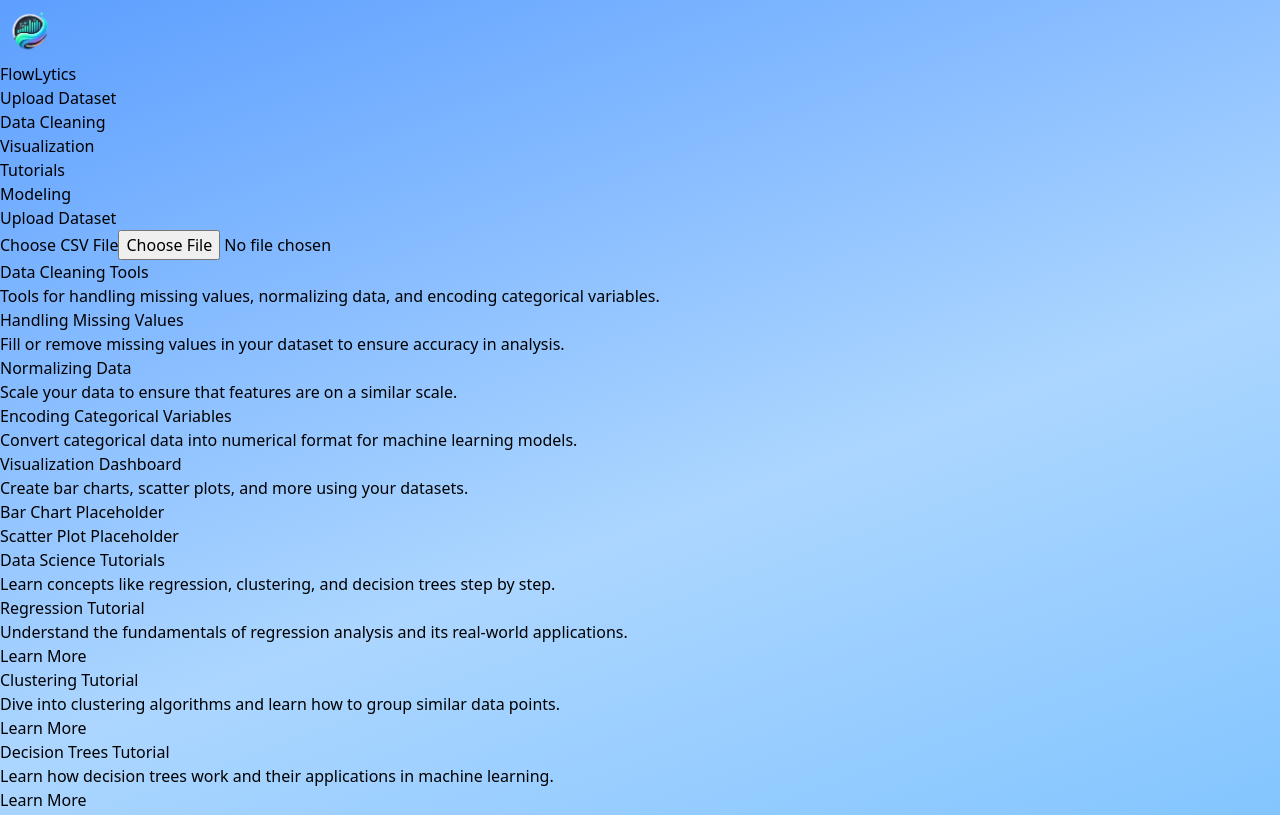
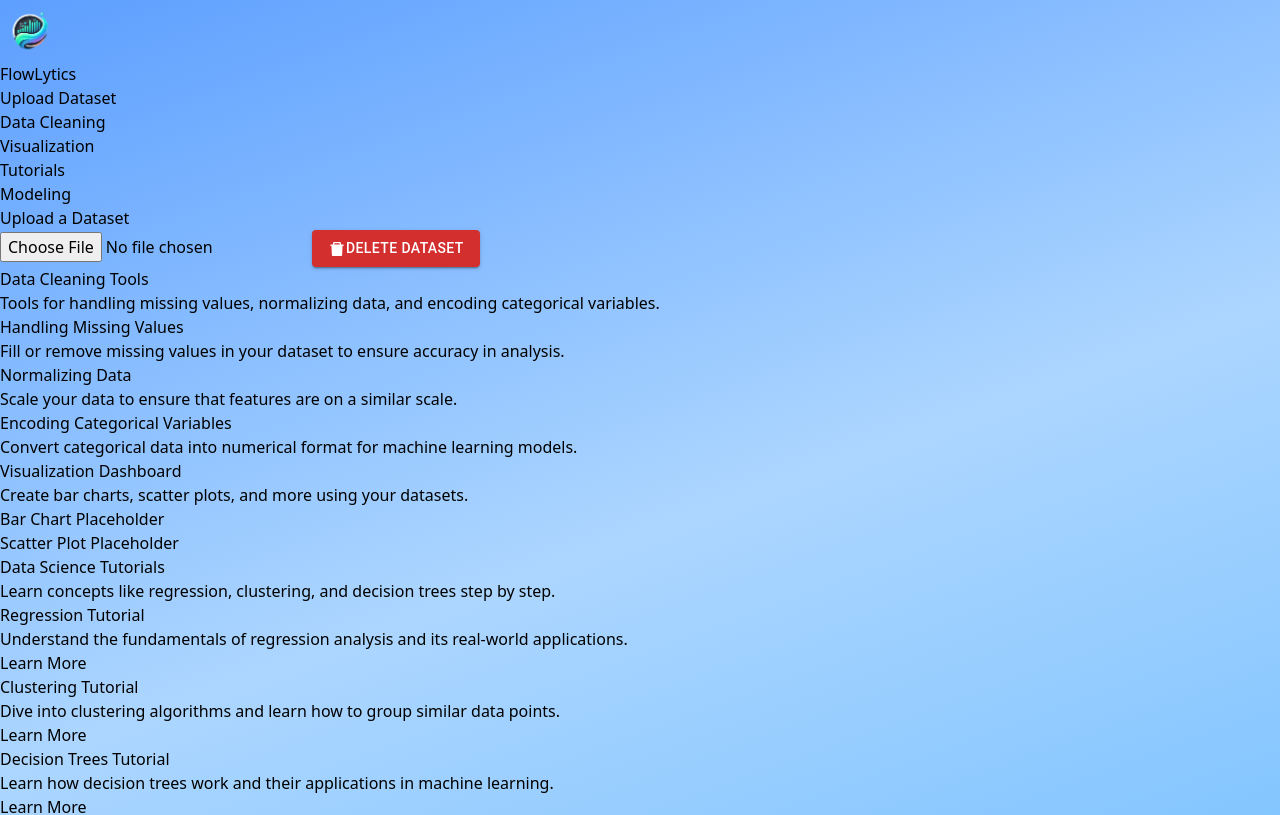
Before and after one commit to deepuzz11/Flowlytics, a React (Vite) app in the folder frontend/: page /flowlytics in a window 1280 px wide. Shown: the top 815 px of the page. Built offline with nearby package versions, Linux system fonts and the light colour scheme.

Commit message:
Dataset uploading

```diff
--- a/frontend/package.json
+++ b/frontend/package.json
@@ -13,8 +13,10 @@
     "@emotion/react": "^11.14.0",
     "@emotion/styled": "^11.14.0",
     "@mui/material": "^6.3.1",
+    "papaparse": "^5.5.1",
     "react": "^18.3.1",
     "react-dom": "^18.3.1",
+    "react-icons": "^5.4.0",
     "react-router-dom": "^7.1.1",
     "react-toastify": "^11.0.2"
   },
--- a/frontend/src/Component/DatasetUploader.jsx
+++ b/frontend/src/Component/DatasetUploader.jsx
@@ -1,39 +1,109 @@
 import React, { useState } from "react";
+import Papa from "papaparse";
+import { toast } from "react-toastify";
+import "react-toastify/dist/ReactToastify.css";
+import { Button } from "@mui/material";
+import { AiFillDelete } from "react-icons/ai";
 
 const DatasetUploader = () => {
-  const [file, setFile] = useState(null);
+  const [data, setData] = useState([]);
+  const [columns, setColumns] = useState([]);
+  const [fileInputKey, setFileInputKey] = useState(Date.now()); // To reset file input
 
   const handleFileUpload = (e) => {
-    setFile(e.target.files[0]);
-    alert("File uploaded successfully!");
+    const file = e.target.files[0];
+    if (file?.type !== "text/csv") {
+      toast.error("Please upload a valid CSV file.");
+      setData([]);
+      setColumns([]);
+      return;
+    }
+
+    Papa.parse(file, {
+      header: true,
+      skipEmptyLines: true,
+      complete: (result) => {
+        // Replace "�" with "_" in the parsed data
+        const cleanedData = result.data.map((row) =>
+          Object.fromEntries(
+            Object.entries(row).map(([key, value]) => [
+              key,
+              typeof value === "string" ? value.replace(/�/g, "_") : value,
+            ])
+          )
+        );
+
+        setData(cleanedData);
+        setColumns(Object.keys(cleanedData[0] || {}));
+      },
+      error: () => {
+        toast.error("Error parsing the CSV file.");
+      },
+    });
+  };
+
+  const handleDelete = () => {
+    setData([]);
+    setColumns([]);
+    setFileInputKey(Date.now()); // Reset the file input
+    toast.success("Dataset deleted successfully.", { autoClose: 1000 });
   };
 
   return (
-    <div className="max-w-lg mx-auto mt-12 p-6 bg-white shadow-lg rounded-md">
-      <h2 className="text-3xl font-semibold text-center mb-6 text-blue-800">Upload Dataset</h2>
+    <div className="p-6 max-w-4xl mx-auto bg-white rounded-md mt-7">
+      <h2 className="text-3xl font-semibold text-center text-blue-800 mb-6">
+        Upload a Dataset
+      </h2>
 
-      {/* File Upload Section */}
-      <div className="flex flex-col items-center">
-        <label
-          htmlFor="file-upload"
-          className="mb-4 text-lg  cursor-pointer bg-blue-600 hover:bg-blue-700 text-white py-2 px-4 rounded-lg transition duration-300"
-        >
-          Choose CSV File
-        </label>
-
+      {/* File Input and Delete Button */}
+      <div className="flex justify-center items-center gap-4 mb-6">
         <input
-          id="file-upload"
+          key={fileInputKey} // Reset file input by changing key
           type="file"
           accept=".csv"
           onChange={handleFileUpload}
-          className="hidden"
+          className="p-2 border border-gray-300 rounded-lg shadow-sm"
         />
+        <Button
+          variant="contained"
+          color="error"
+          onClick={handleDelete}
+          className="flex items-center"
+        >
+          <AiFillDelete className="mr-2" size={18} /> Delete Dataset
+        </Button>
       </div>
 
-      {/* Display Uploaded File */}
-      {file && (
-        <div className="mt-6 text-center">
-          <p className="text-lg font-medium text-gray-800">Uploaded File: <span className="text-blue-600">{file.name}</span></p>
+      {/* Display Table */}
+      {data.length > 0 && (
+        <div className="overflow-x-auto">
+          <table className="min-w-full border border-gray-300 text-sm rounded-md">
+            <thead className="bg-gray-100">
+              <tr>
+                {columns.map((col, index) => (
+                  <th key={index} className="border px-4 py-2 text-left">
+                    {col}
+                  </th>
+                ))}
+              </tr>
+            </thead>
+            <tbody>
+              {data.map((row, index) => (
+                <tr
+                  key={index}
+                  className={`${
+                    index % 2 === 0 ? "bg-white" : "bg-gray-50"
+                  }`}
+                >
+                  {columns.map((col) => (
+                    <td key={col} className="border px-4 py-2">
+                      {row[col]}
+                    </td>
+                  ))}
+                </tr>
+              ))}
+            </tbody>
+          </table>
         </div>
       )}
     </div>
```
Also changed, not shown: 1 other file (tests, documents, lock files or other folders).
